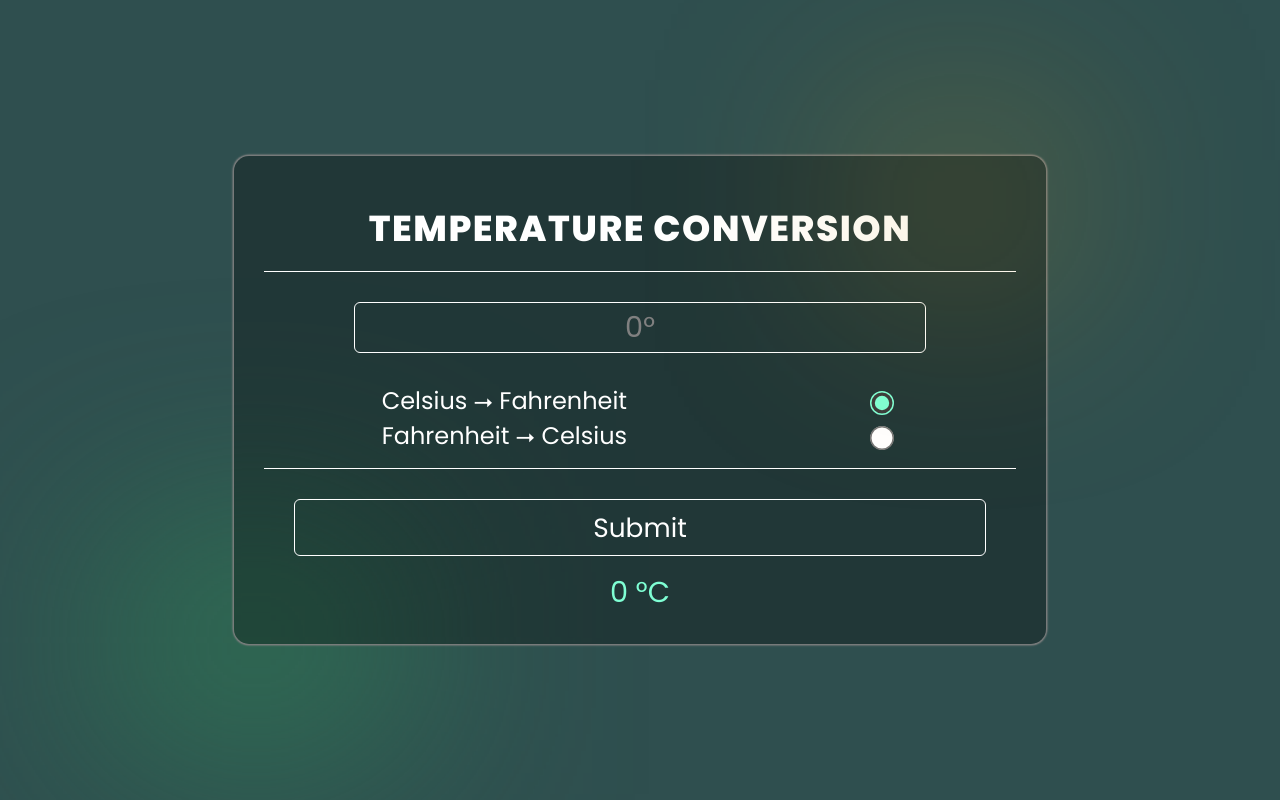
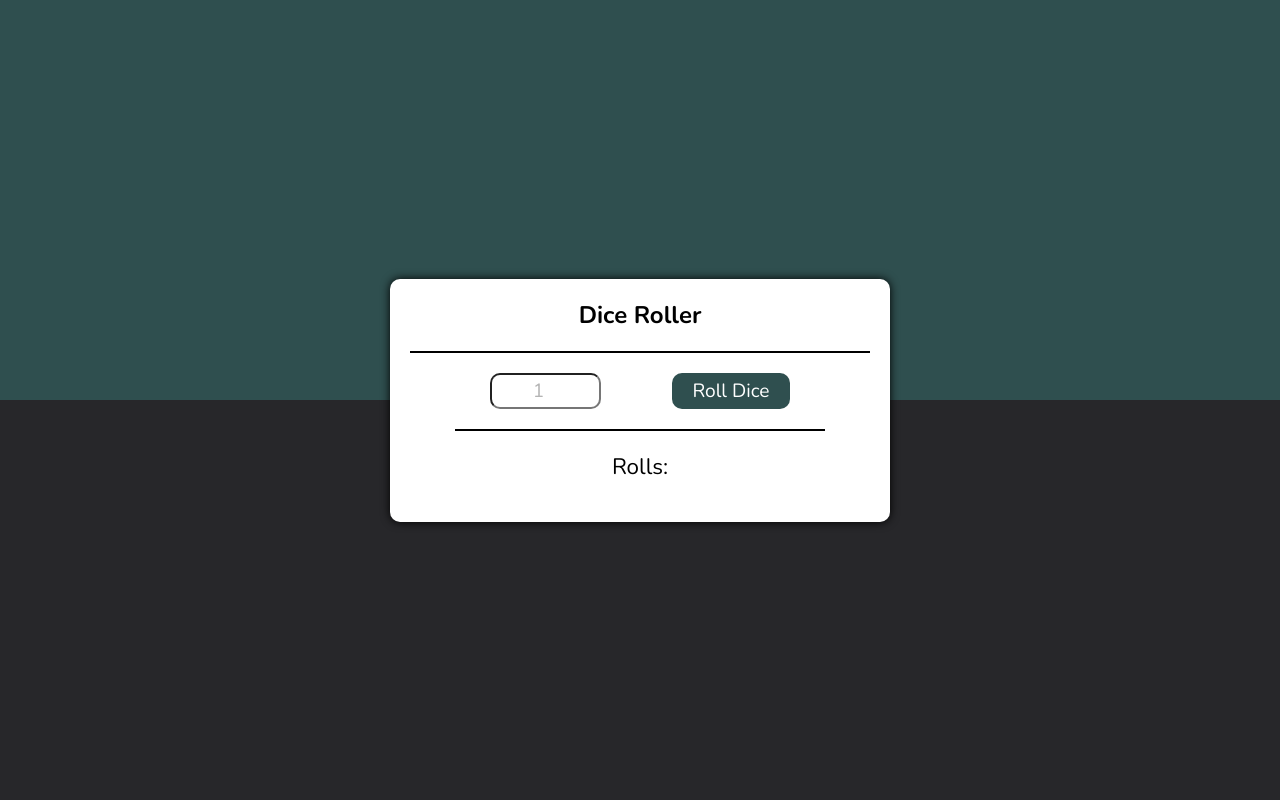
Before and after one commit to Guiltra/html-project, a plain HTML site: page index.html in a window 1280 px wide. Drawn offline with nearby package versions, Linux system fonts and the light colour scheme.

Commit message:
Add files via upload

```diff
--- a/index.html
+++ b/index.html
@@ -8,25 +8,13 @@
 </head>
 <body>
     <div class="container">
-        <div class="title">
-            TEMPERATURE CONVERSION
+        <div class="header">Dice Roller</div>
+        <div class="main">
+            <input type="number" id="input" min="1" placeholder="1">
+            <button id="submit" onclick="rollDice()">Roll Dice</button>
         </div>
-
-        <input type="text" id="input" placeholder="0°">
-
-        <div class="option">
-            Celsius ⭢ Fahrenheit
-            <input type="radio" id="fahrenheit" name="main" checked>
-        </div>
-
-
-        <div class="option">
-            Fahrenheit ⭢ Celsius
-            <input type="radio" id="celsius" name="main">
-        </div>
-
-        <button id="submit">Submit</button>
-        <div id="result">0 °C</div>
+        <div id="result">Rolls: </div>
+        <div id="images"></div>
     </div>
     <script src="index.js"></script>
 </body>
--- a/index.js
+++ b/index.js
@@ -1,21 +1,38 @@
-const input = document.getElementById('input');
-const celsius = document.getElementById('celsius');
-const submit = document.getElementById('submit');
-const result = document.getElementById('result');
+const button = document.getElementById(`submit`);
+const input = document.getElementById(`input`);
+const result = document.getElementById(`result`);
+const grid = document.getElementById(`images`);
 
-let input_value, result_value;
+let random_number;
 
-submit.onclick = function(){
-    input_value = Number(input.value);
+function randomFace(){
+    return Math.floor(Math.random() * 6) + 1;
+}
 
-    if(celsius.checked == true){
-        number = (input_value - 32) * 5 / 9;
-        result_value = `${Math.round(number * 100) / 100} °C`;
-    }
-    else{
-        number = (input_value) * 9 / 5 + 32;
-        result_value = `${Math.round(number * 100) / 100} °F`;
+function rollDice(){
+    grid.innerHTML = ``;
+    let array = new Array;
+
+    for(let i = 1; i <= Number(input.value); i++){
+        let random_number = randomFace();
+
+        array.push(random_number);
+
+        let image = new Image();
+
+        image.src = `${random_number}.png`;
+        image.width = 100;
+        image.height = 100;
+        image.style.flexBasis = "25";
+
+        grid.appendChild(image);
     }
 
-    result.textContent = result_value;
-};
+    let rolls = `Rolls:`;
+
+    for(let i = 0; i < array.length; i++){
+        i !== array.length - 1 ? rolls += ` ${array[i]},` : rolls += ` ${array[i]}`
+
+    result.textContent = rolls;
+    }
+}
--- a/style.css
+++ b/style.css
@@ -1,137 +1,89 @@
-@import url('https://fonts.googleapis.com/css2?family=Poppins:wght@400;800&display=swap');
+@import url('https://fonts.googleapis.com/css2?family=Nunito:wght@400;700;800&display=swap');
 
 *{
     box-sizing: border-box;
-    font-family: "Poppins", sans-serif;
+    font-family: 'Nunito', sans-serif
 }
 
 body{
-    zoom: 1.5;
-    background-color: darkslategray;
-}
+    background: linear-gradient(darkslategray 50%, #27272a 50%);
+    height: 100vh;
+    margin: 0;
 
-body:before{
-    content: "";
-    background-color: seagreen;
-    filter: blur(10vh);
-
-    position: absolute;
-    bottom: 10%;
-    left: 10%;
-    width: 20%;
-    height: 20%;
-}
-
-body:after{
-    content: "";
-    background-color: goldenrod;
-    filter: blur(10vh);
-
-    position: absolute;
-    top: 20%;
-    right: 20%;
-    width: 10%;
-    height: 10%;
+    display: flex;
+    align-items: center;
+    justify-content: center;
 }
 
 .container{
-    background-color: rgba(0, 0, 0, 0.3);
+    width: 500px;
+    background-color: white;
+    box-shadow: 0px 0px 10px black;
     border-radius: 10px;
-    box-shadow: 0px 0px 1px 1px gray;
     padding: 20px;
-
-    position: absolute;
-    top: 50%;
-    left: 50%;
-    transform: translateX(-50%) translateY(-50%);
 
     display: flex;
     flex-direction: column;
+    justify-content: center;
+    align-items: center;
+    gap: 20px;
 }
 
-.title{
-    color: white;
+.header{
+    width: 100%;
     font-size: 1.5em;
     font-weight: 700;
-    letter-spacing: 1px;
     text-align: center;
-
-    border-bottom: 1px solid;
-    margin-bottom: 20px;
-    padding: 10px;
+    border-bottom: 2px solid;
+    padding: 0px 0px 20px 0px;
 }
 
-#input{
-    background-color: transparent;
-    color: white;
+.main{
+    display: flex;
+    justify-content: space-around;
+    border-bottom: 2px solid;
+    padding: 0px 0px 20px 0px;
+}
+
+input{
+    width: 30%;
     font-size: 1.2em;
     text-align: center;
-
-    border: 1px solid white;
-    border-radius: 4px;
-
-    margin: 0px 60px 20px;
-    padding: 2px;
+    border-radius: 10px;
 }
 
-#input::placeholder{
-    color: gray;
-}
-
-#input:focus{
+input:focus{
     outline: none;
 }
 
-.option{
-    color: white;
-
-    display: flex;
-    justify-content: space-around;
-    align-items: center;
-}
-
-.option input{
-    height: 1.2em;
-    width: 1.2em;
-    cursor: pointer;
-}
-
-.option input:checked{
-    accent-color: aquamarine;
-}
-
-.option:nth-of-type(3){
-    border-bottom: 1px solid;
-    margin-bottom: 20px;
-    padding-bottom: 10px;
+input::placeholder{
+    color: rgb(180, 180, 180);
 }
 
 button{
-    background-color: transparent;
     color: white;
-    font-size: 1.1em;
-    text-align: center;
-
-    border: 1px solid white;
-    border-radius: 4px;
-
-    margin: 0px 20px;
-    padding: 5px;
-
-    transition: all 0.5s;
+    font-size: 1.2em;
+    border: 0px;
+    border-radius: 10px;
+    padding: 5px 20px;
+    background-color: darkslategray;
+    transition: all 0.3s;
 }
 
 button:hover{
-    color: aquamarine;
-    border-color: aquamarine;
-
+    background-color: rgb(77, 132, 132);
     cursor: pointer;
 }
 
 #result{
-    color: aquamarine;
-    font-size: 1.2em;
-    text-align: center;
+    font-size: 1.4em;
+}
 
-    padding: 10px 0px 0px;
+#images{
+    display: flex;
+    grid-template-columns: 25% 25% 25% 25%;
+    justify-content: center;
+    align-items: center;
+    flex-wrap: wrap;
+    gap: 4px;
 }
```
Also changed, not shown: 1.png (added), 2.png (added), 3.png (added), 4.png (added), 5.png (added), 6.png (added).
